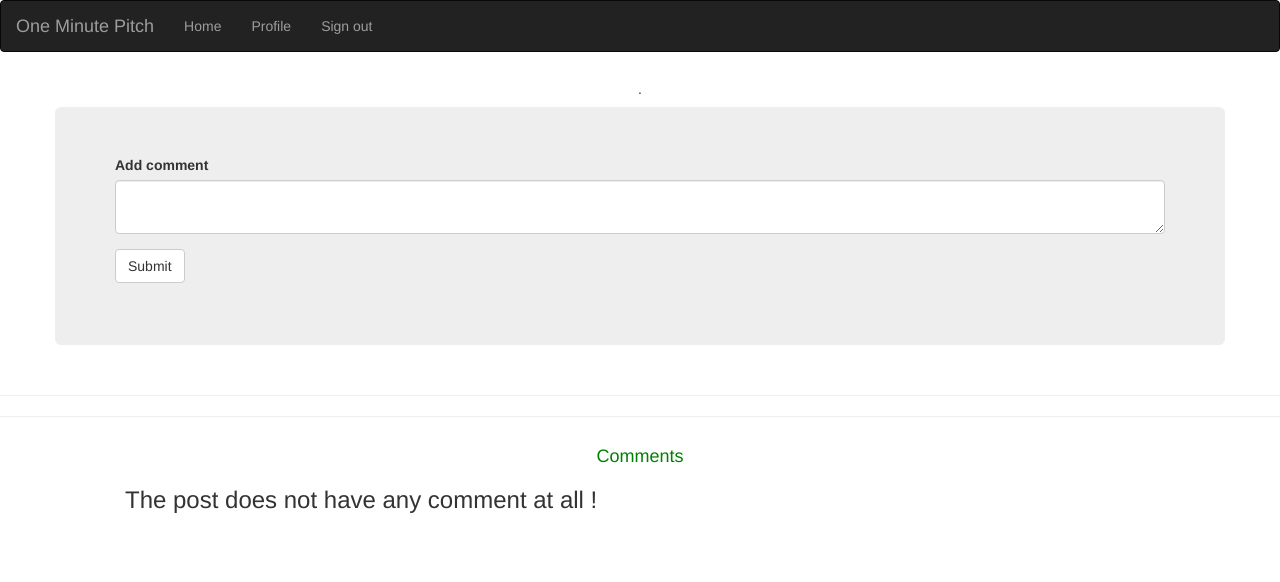
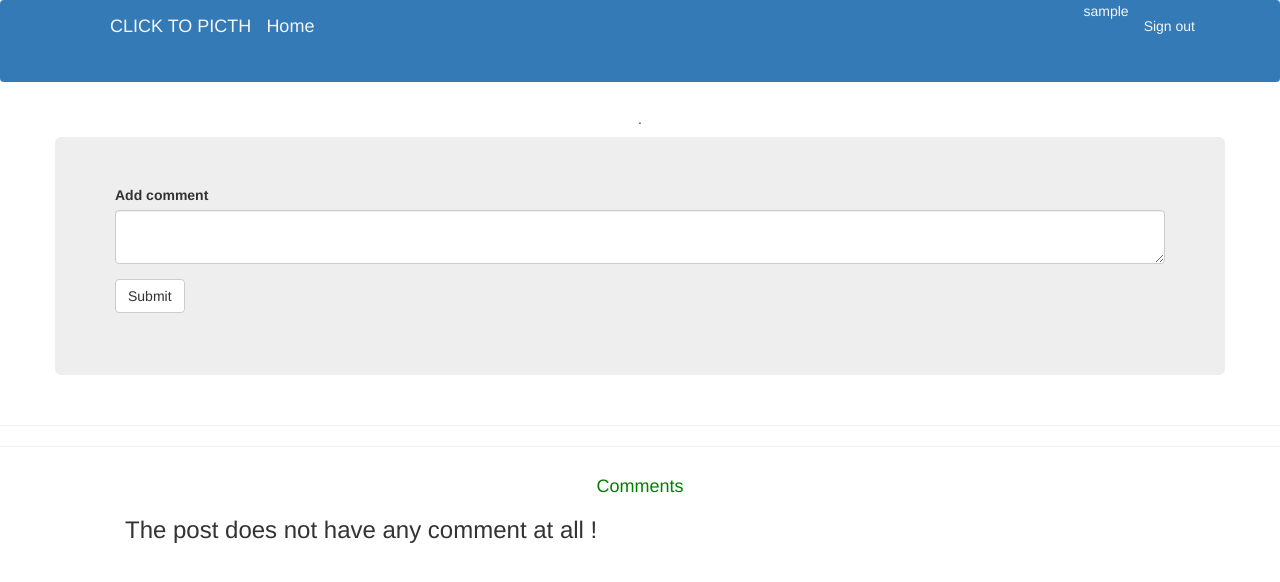
Before and after one commit to IKERRIZ/Idea-Pitching, a Flask app: page /comment/new/1 in a window 1280 px wide. Shown: the top 582 px of the page. Run offline with Flask 2, Linux system fonts and the light colour scheme; the visitor is signed in with stand-in values (Sample User, id 1); data comes from the database, SQL or seed files in the repository; data that the repository does not hold is empty; some libraries are stand-ins or nearby versions.

Commit message:
Change navbar settings

```diff
--- a/app/templates/navbar.html
+++ b/app/templates/navbar.html
@@ -1,5 +1,6 @@
-<div class="navbar navbar-inverse" role="navigation">
-    <div class="container-fluid">
+
+<div class="navbar navbar-dark bg-primary" role="navigation">
+    <div class="container">
         <div class="navbar-header">
             <button type="button" class="navbar-toggle" data-toggle="collapse" data-target=".navbar-collapse">
               <span class="sr-only">Toggle navigation</span>
@@ -7,18 +8,32 @@
               <span class="icon-bar"></span>
               <span class="icon-bar"></span>
             </button>
-            <a class="navbar-brand" href="/"> One Minute Pitch </a>
+            <ul>
+            <a style="text-align: center; color: whitesmoke;" class="navbar-brand" href="/pitches/new/"> CLICK TO PICTH</a>
+            </ul>
         </div>
+        <div class="navbar-nav">
+            <a style="text-align: center; color: whitesmoke;" class="navbar-brand" href="/"> Home </a>
+
+        </div>
+
         <div class="navbar-collapse collapse">
-            <ul class="nav navbar-nav">
-                <li><a href="/">Home</a></li>
         <ul class="nav navbar-nav navbar-right">
           {% if current_user.is_authenticated %}
-                    <li><a href="{{url_for('main.profile',uname=current_user.username)}}">Profile</a></li>
-                    <li><a href="{{url_for('auth.logout')}}">Sign out</a></li>
+          <li style="color:whitesmoke">{{current_user.username}}</li>
+          <li><a style="color: whitesmoke;"  href="{{url_for('auth.logout')}}">Sign out</a></li>
           {% else %}
-                    <li><a href="{{url_for('auth.login')}}">Sign in</a></li>
+          <li><a style="color: whitesmoke;" href="{{url_for('auth.login')}}">Sign in</a></li>
           {%endif%}
+        </ul>
+      </div>
+
+
+      <div class="navbar-collapse collapse">
+          <ul class="nav navbar-nav navbar-right">
+            <li style="color:whitesmoke"></li>
+            <li><a style="color: whitesmoke;"  href="{{url_for('auth.logout')}}"></a></li>
+            <li><a style="color: whitesmoke;" href="{{url_for('auth.login')}}"></a></li>
           </ul>
         </div>
 
```
Lines whose indentation alone changed are shown as unchanged.
